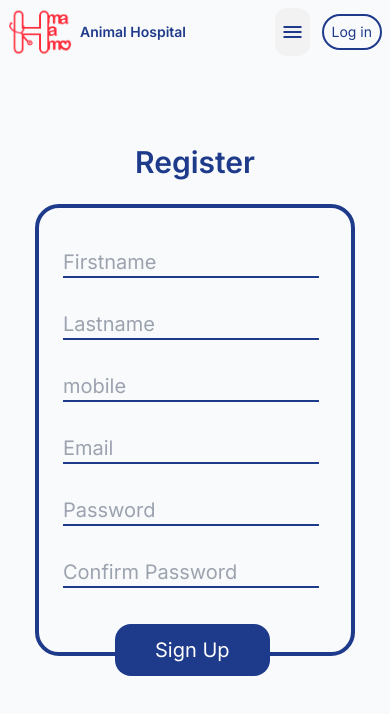
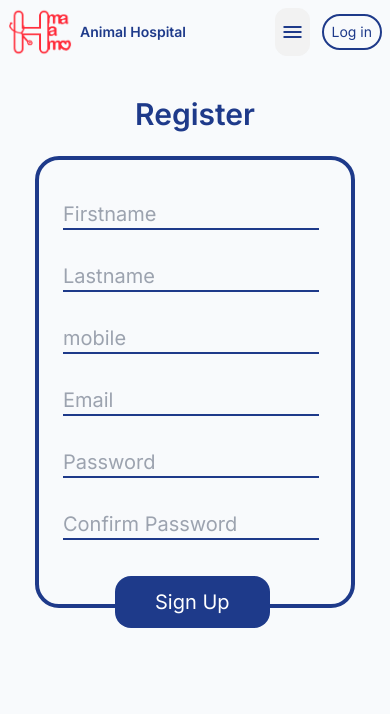
Before and after one commit to PeakpoonPK/PersonalProjectFronend, a React (Vite) app: page /register in a window 390 px wide. Shown: the top 714 px of the page. Built offline with nearby package versions, Linux system fonts and the light colour scheme.

Commit message:
edit resgiter head

```diff
--- a/src/page/RegisterPage.jsx
+++ b/src/page/RegisterPage.jsx
@@ -65,7 +65,7 @@ export default function RegisterPage() {
 
     const inputDesign = 'outline-none bg-slate-50 text-xl font-normal text-black border-b-2 border-primary-darker w-96';
     return (
-        <div className="mlg:grid mlg:grid-cols-7 py-44 sm:py-36">
+        <div className="mlg:grid mlg:grid-cols-7 py-44 sm:py-24">
             <div className='col-span-3 flex flex-col justify-center items-center gap-6'>
                 <h1 className='text-4xl font-semibold text-semantic-textPrimary lg:text-3xl'>Register</h1>
                 <div className='flex flex-col'>
```
